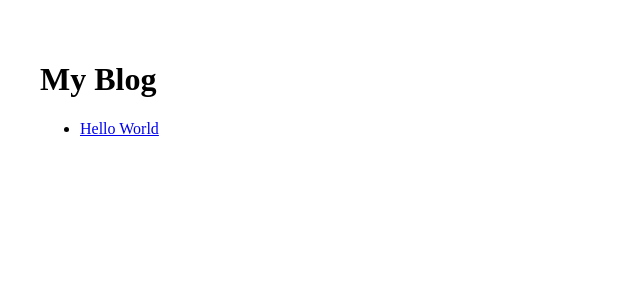
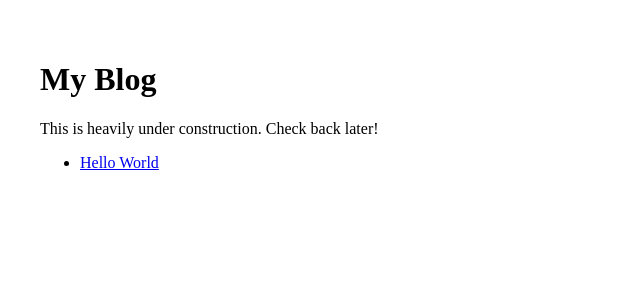
Before and after one commit to shminge/shminge.dev, a Next.js app: page / in a window 1280 px wide. Shown: the top 300 px of the page, without its empty margins (0-640 px from the left). Built offline with nearby package versions, Linux system fonts and the light colour scheme.

Commit message:
construction note

```diff
--- a/pages/index.tsx
+++ b/pages/index.tsx
@@ -4,6 +4,7 @@ export default function Home() {
     return (
         <main style={{ padding: '2rem' }}>
             <h1>My Blog</h1>
+            <p>This is heavily under construction. Check back later!</p>
             <ul>
                 <li><Link href="/blog/hello-world">Hello World</Link></li>
             </ul>
```
